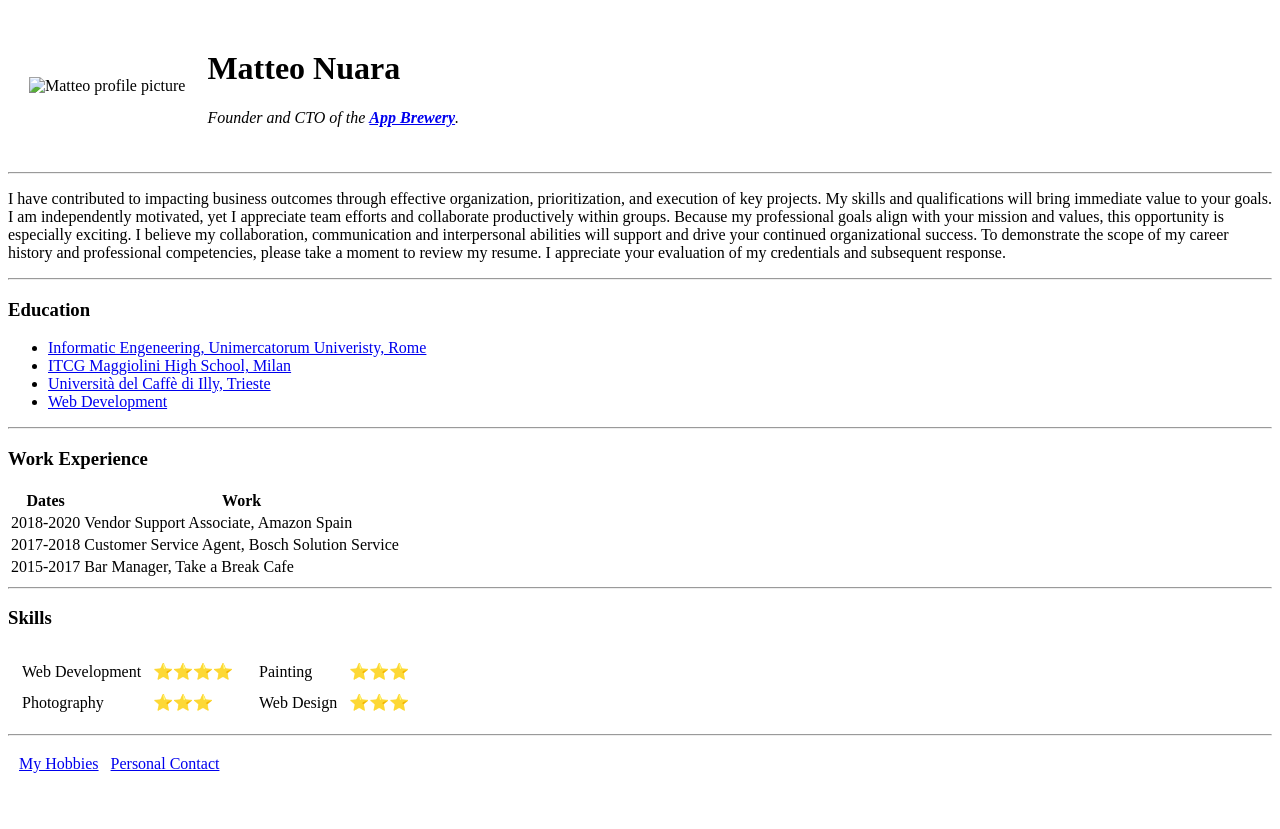
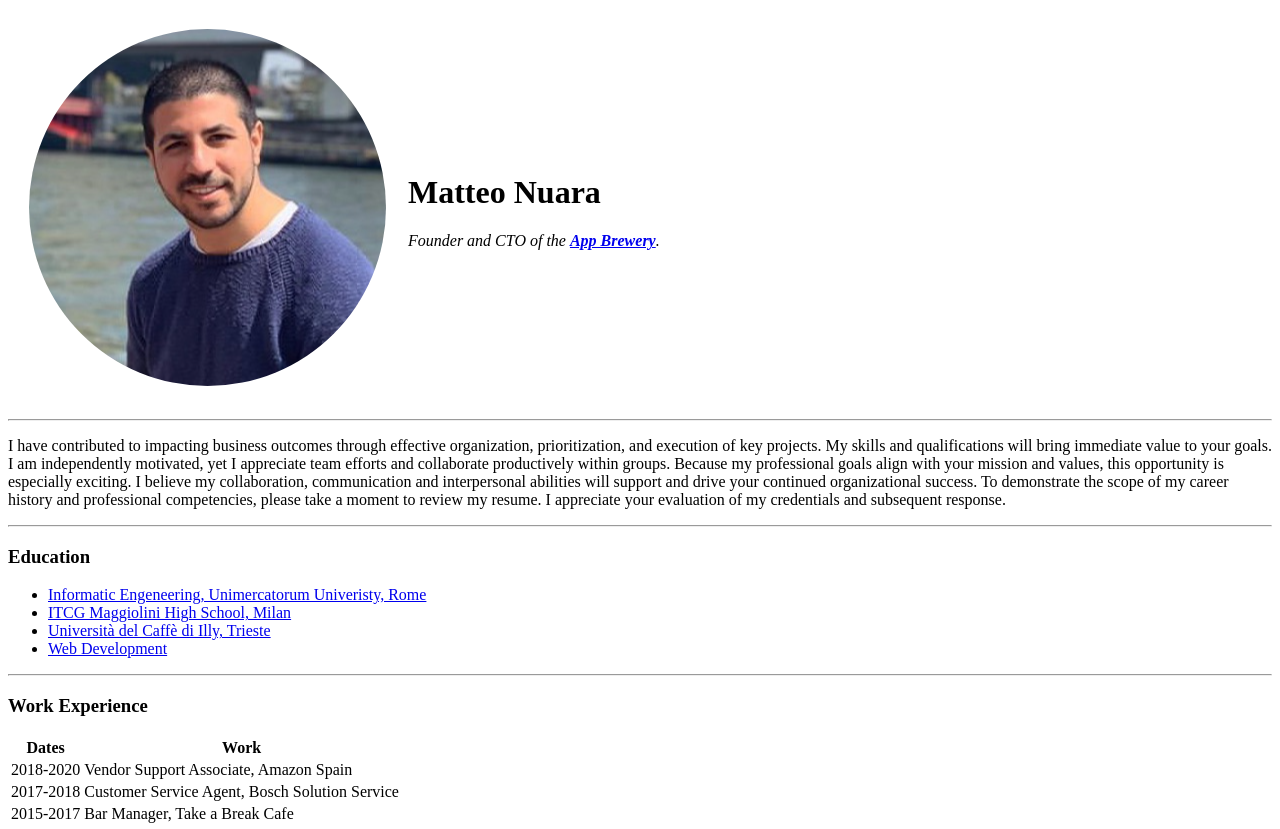
Before and after one commit to bosswteo/CV, a plain HTML site: page index.html in a window 1280 px wide. Shown: the top 829 px of the page. Before the commit the page ends 800 px from the top, so only its background shows below. Drawn offline with Linux system fonts and the light colour scheme.

Commit message:
Update index.html

```diff
--- a/index.html
+++ b/index.html
@@ -9,7 +9,7 @@
 <body>
   <table cellspacing="20">
     <tr>
-      <td><img src="CV/Images/circle-cropped.png" alt="Matteo profile picture"></td>
+      <td><img src="circle-cropped.png" alt="Matteo profile picture"></td>
       <td>
         <h1>Matteo Nuara</h1>
         <p><em>Founder and CTO of the <strong><a href="https://www.appbrewery.co/">App Brewery</a></strong>.</em></p>
```
